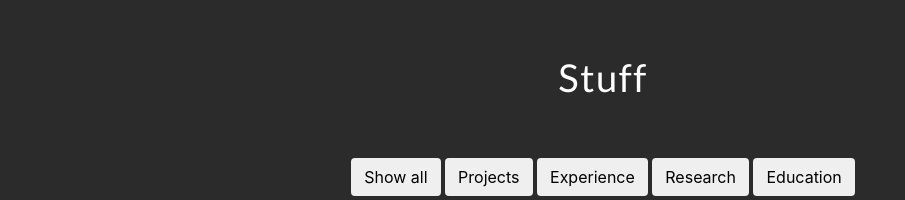
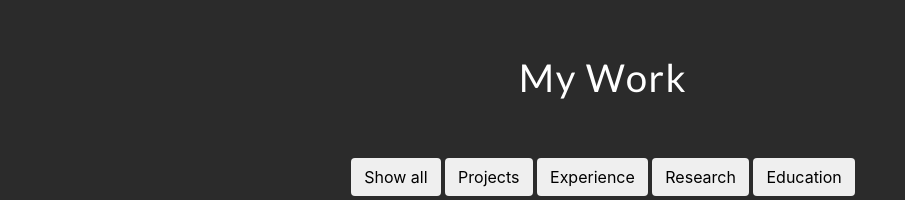
Before and after one commit to ishanchadha01/myWebsite, a plain HTML site: page index.html in a window 1280 px wide. Shown: the part 1297-1497 px from the top of the page, without its empty margins (37-942 px from the left). Drawn offline with nearby package versions, Linux system fonts and the light colour scheme; a web font is replaced by a local one.

Commit message:
Work section name fix

```diff
--- a/index.html
+++ b/index.html
@@ -69,7 +69,7 @@
 		        </div>
 		    </div>
 			<div id="timeline-content">
-				<h1>Stuff</h1>
+				<h1>My Work</h1>
 
 				<div id="myBtnContainer">
 					<button class="btn" onclick="filterSelection('all')"> Show all</button>
```
